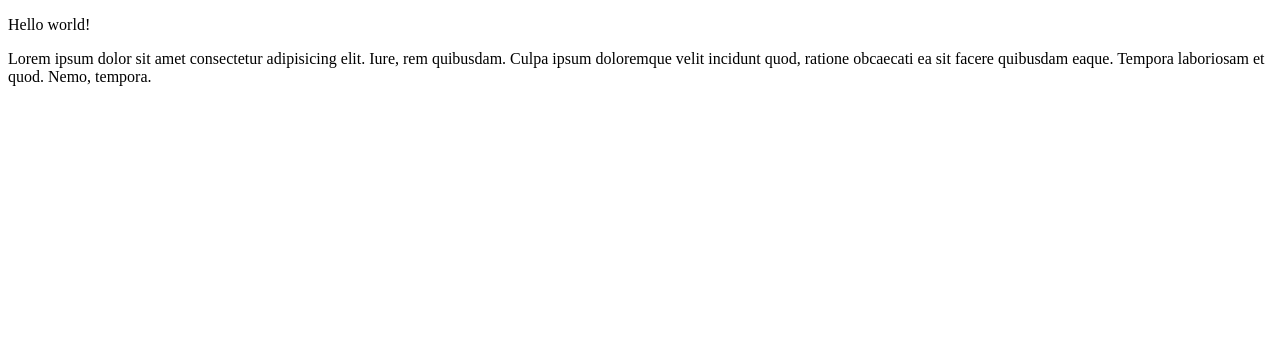
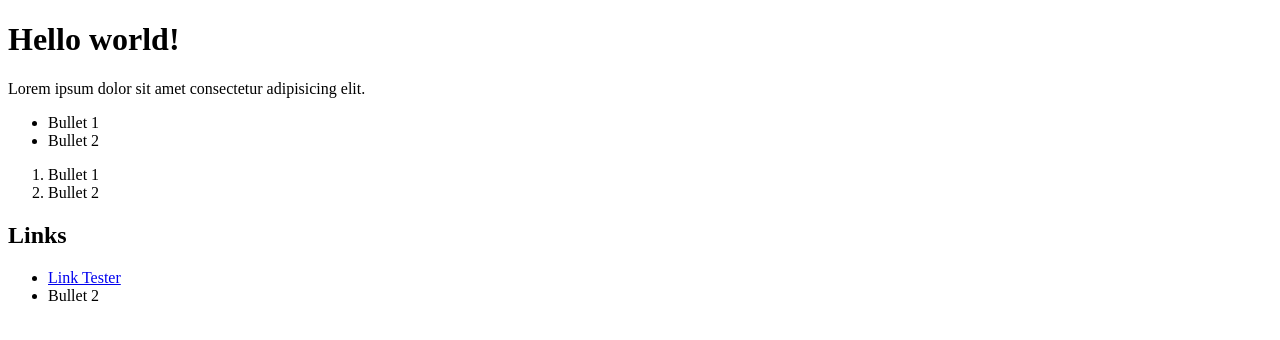
Before and after one commit to protofunc/Odin, a plain HTML site: page index.html in a window 1280 px wide. Drawn offline with Linux system fonts and the light colour scheme.

Commit message:
html things

```diff
--- a/hello_world.txt
+++ /dev/null
@@ -1,2 +0,0 @@
-waht up boys
-test commit and not use vim
--- a/index.html
+++ b/index.html
@@ -3,10 +3,31 @@
 <head>
     <meta charset="UTF-8">
     <meta name="viewport" content="width=device-width, initial-scale=1.0">
-    <title>And we back</title>
+    <title>Lessons on HTML</title>
 </head>
 <body>
-    <p>Hello world!</p>
-    <p>Lorem ipsum dolor sit amet consectetur adipisicing elit. Iure, rem quibusdam. Culpa ipsum doloremque velit incidunt quod, ratione obcaecati ea sit facere quibusdam eaque. Tempora laboriosam et quod. Nemo, tempora.</p>
+    <!-- Headings  -->
+    <h1>Hello world!</h1>
+
+    <!-- Paragraphs -->
+    <p>Lorem ipsum dolor sit amet consectetur adipisicing elit.</p>
+
+    <!--Unordered and Ordered Lists -->
+    <ul>
+        <li>Bullet 1</li>
+        <li>Bullet 2</li>
+    </ul>
+    <ol>
+        <li>Bullet 1</li>
+        <li>Bullet 2</li>
+    </ol>
+
+    <!-- Links -->
+    <h2>Links</h2>
+    <ul>
+        <li><a href="/pages/linktest.html" target="_blank">Link Tester</a></li>
+        <li>Bullet 2</li>
+    </ul>
+
 </body>
 </html>
```
Also changed, not shown: pages/linktest.html (added, +12 -0 lines), Readme.md (added), readme.md (deleted), styles.css (added).
